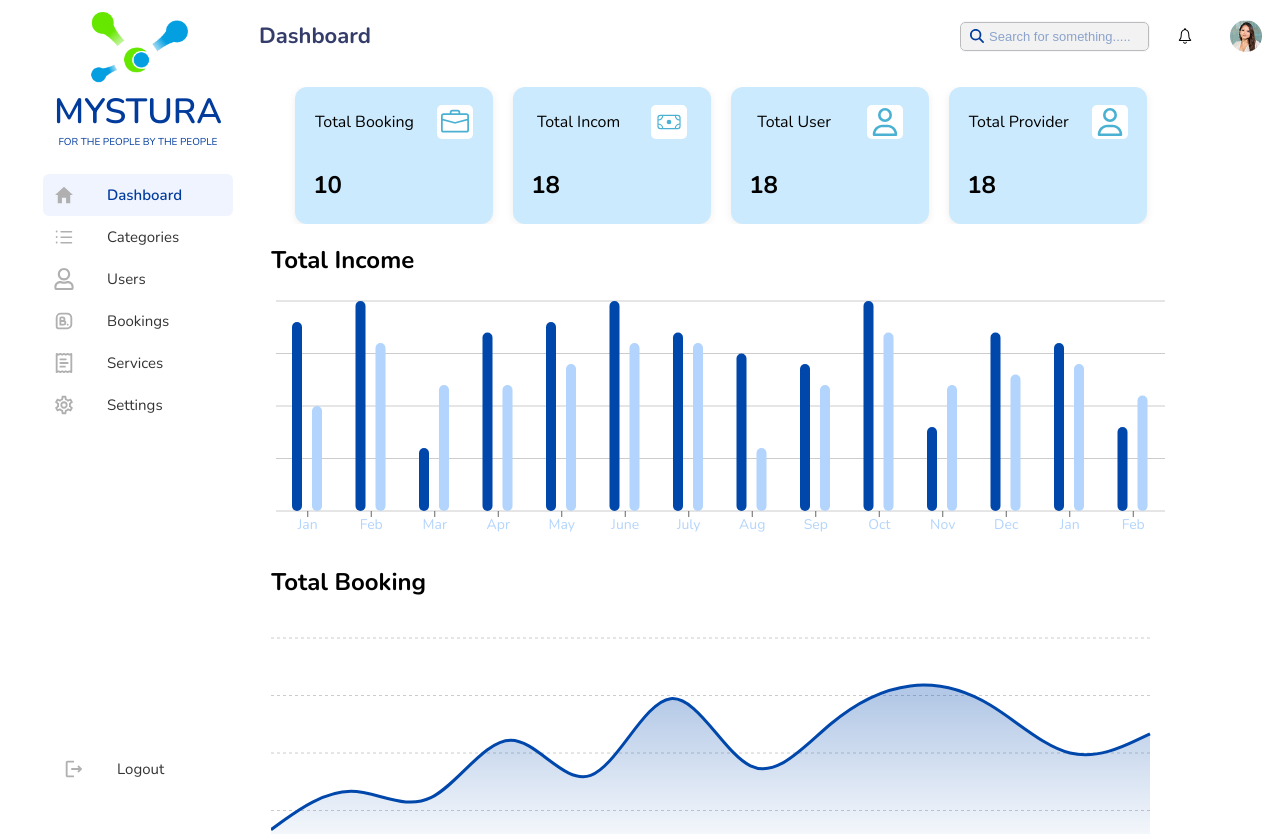
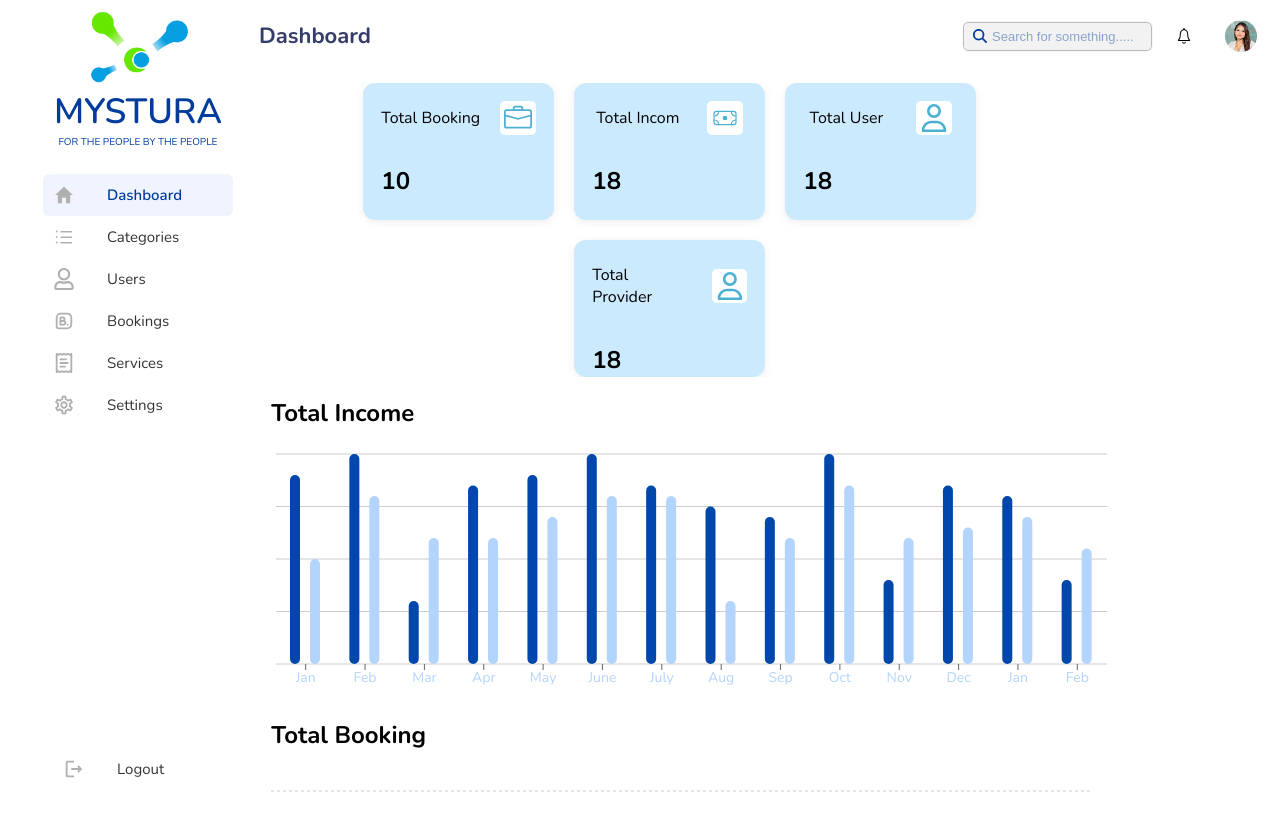
Before and after one commit to Tahanaz0/Mystura, a React (Vite) app: page /dashboard in a window 1280 px wide. Shown: the top 834 px of the page. Built offline with nearby package versions, Linux system fonts and the light colour scheme.

Commit message:
'dashbaord'

```diff
--- a/src/component/Header/header.css
+++ b/src/component/Header/header.css
@@ -58,8 +58,8 @@
   display: flex;
   align-items: center;
   justify-content: flex-end;
-  padding-right: 15px;
-  gap: 25px;
+  padding-right: 20px;
+  gap: 21px;
   min-width: 0;
   flex-wrap: nowrap;
   overflow-x: auto;
--- a/src/component/dashboard/dashboard.css
+++ b/src/component/dashboard/dashboard.css
@@ -10,7 +10,7 @@
 
   }
 .boxes {
-    width: 900px;
+    width: 90%;
     display: flex;
     justify-content: center;
     align-items: center;
@@ -20,7 +20,7 @@
 }
 
 .dash-item {
-    width: 18%;
+    width: 155px;
     height: 121px;
     background-color: #cceafd;
     border-radius: 12px;
```
